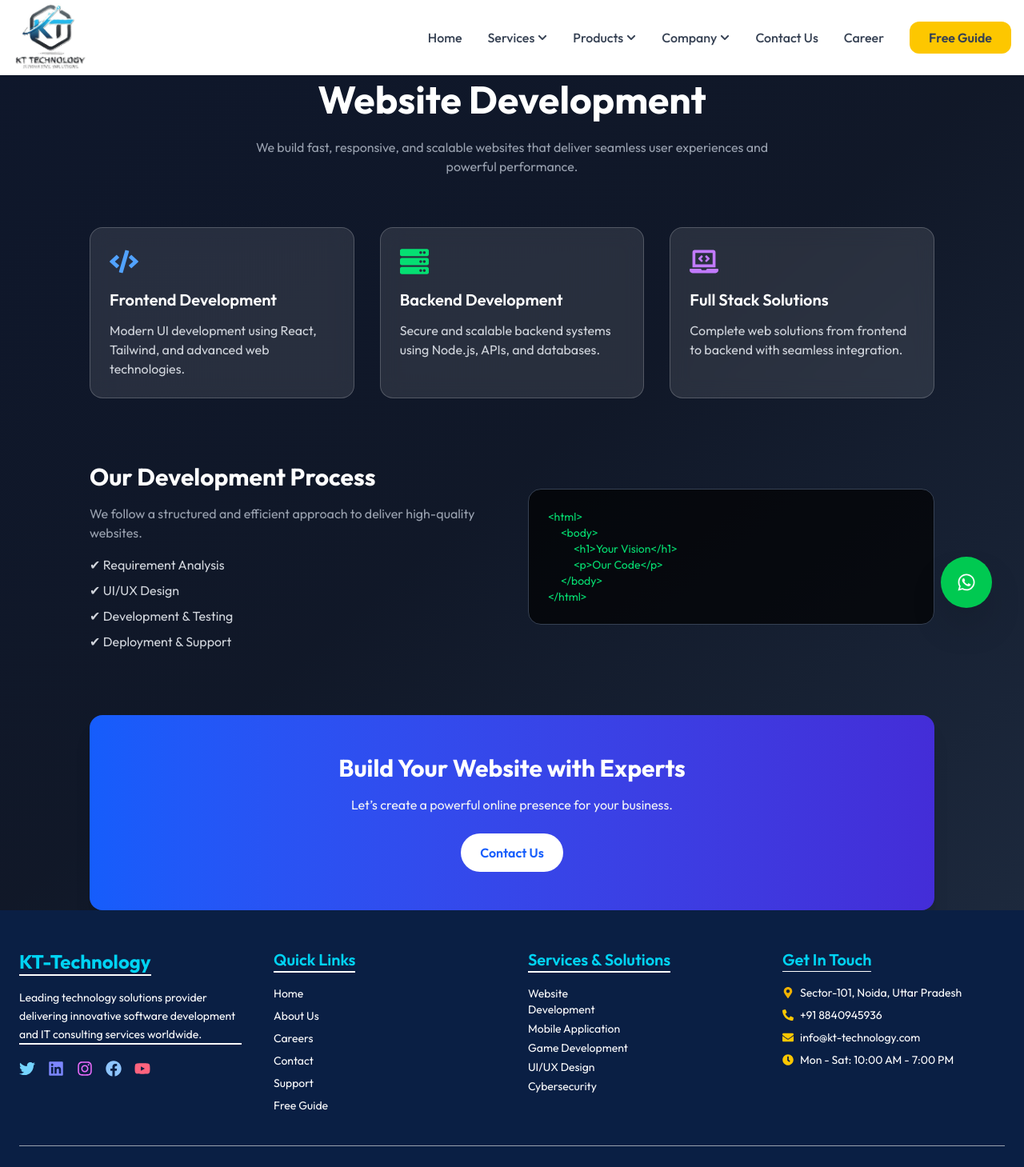
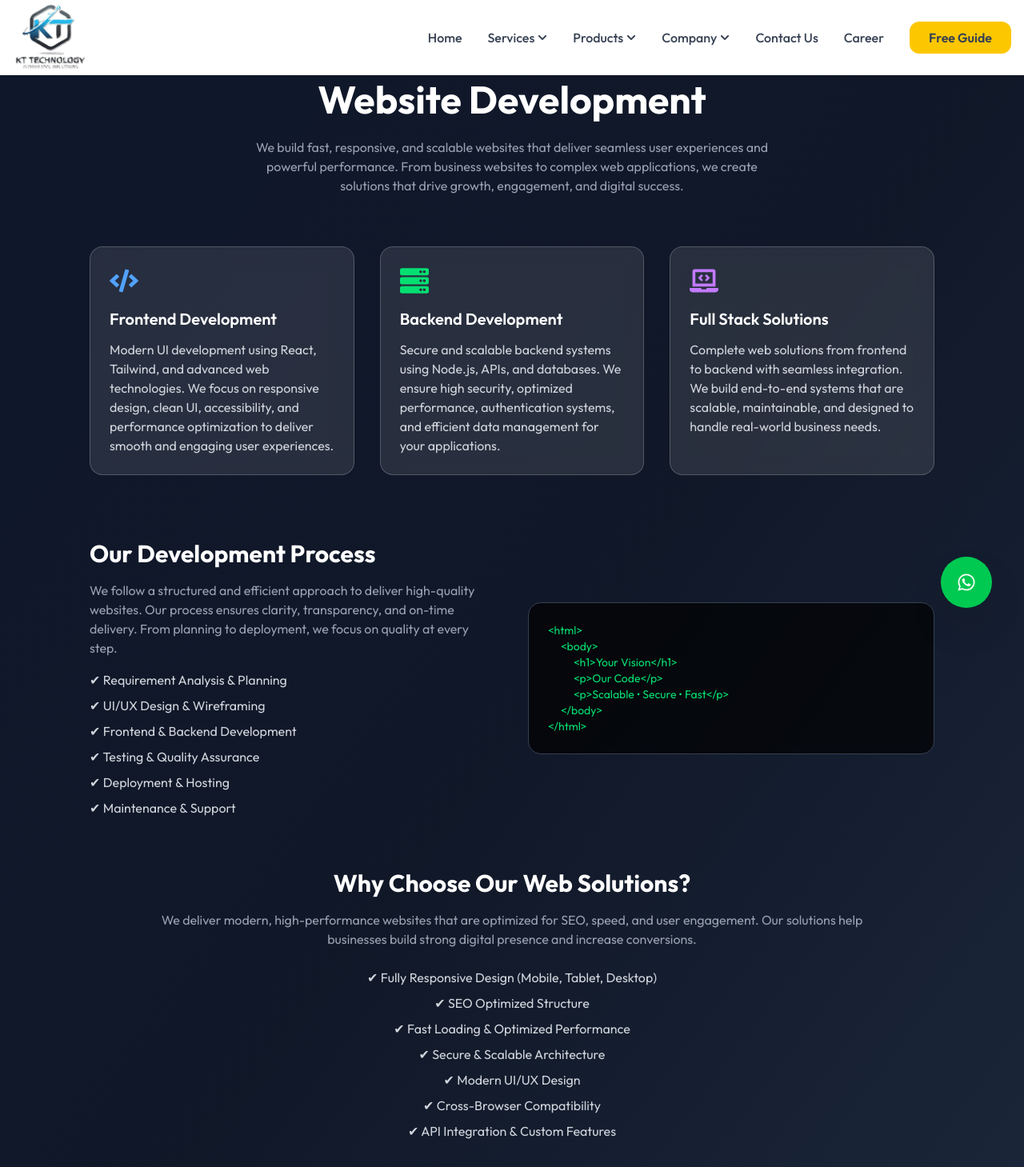
Before and after one commit to kushwaha-sapna/kt-frontend, a React (Vite) app: page /website-development in a window 1280 px wide. Shown: the top 1459 px of the page at 80% size. Built offline with nearby package versions, Linux system fonts and the light colour scheme.

Commit message:
Updation

```diff
--- a/src/Pages/WebsiteDevelopment.jsx
+++ b/src/Pages/WebsiteDevelopment.jsx
@@ -1,6 +1,3 @@
-
-
-
 import React from "react";
 import { Link } from "react-router-dom";
 import { FaCode, FaLaptopCode, FaServer } from "react-icons/fa";
@@ -20,7 +17,9 @@ const WebsiteDevelopment = () => {
 
           <p className="text-gray-400 max-w-2xl mx-auto">
             We build fast, responsive, and scalable websites that deliver
-            seamless user experiences and powerful performance.
+            seamless user experiences and powerful performance. From business
+            websites to complex web applications, we create solutions that
+            drive growth, engagement, and digital success.
           </p>
         </div>
 
@@ -35,6 +34,8 @@ const WebsiteDevelopment = () => {
             </h3>
             <p className="text-gray-300">
               Modern UI development using React, Tailwind, and advanced web technologies.
+              We focus on responsive design, clean UI, accessibility, and performance optimization
+              to deliver smooth and engaging user experiences.
             </p>
           </div>
 
@@ -46,6 +47,8 @@ const WebsiteDevelopment = () => {
             </h3>
             <p className="text-gray-300">
               Secure and scalable backend systems using Node.js, APIs, and databases.
+              We ensure high security, optimized performance, authentication systems,
+              and efficient data management for your applications.
             </p>
           </div>
 
@@ -57,6 +60,8 @@ const WebsiteDevelopment = () => {
             </h3>
             <p className="text-gray-300">
               Complete web solutions from frontend to backend with seamless integration.
+              We build end-to-end systems that are scalable, maintainable, and
+              designed to handle real-world business needs.
             </p>
           </div>
 
@@ -72,13 +77,17 @@ const WebsiteDevelopment = () => {
             </h2>
             <p className="text-gray-400 mb-4">
               We follow a structured and efficient approach to deliver high-quality websites.
+              Our process ensures clarity, transparency, and on-time delivery.
+              From planning to deployment, we focus on quality at every step.
             </p>
 
             <ul className="space-y-2 text-gray-300">
-              <li>✔ Requirement Analysis</li>
-              <li>✔ UI/UX Design</li>
-              <li>✔ Development & Testing</li>
-              <li>✔ Deployment & Support</li>
+              <li>✔ Requirement Analysis & Planning</li>
+              <li>✔ UI/UX Design & Wireframing</li>
+              <li>✔ Frontend & Backend Development</li>
+              <li>✔ Testing & Quality Assurance</li>
+              <li>✔ Deployment & Hosting</li>
+              <li>✔ Maintenance & Support</li>
             </ul>
           </div>
 
@@ -88,10 +97,34 @@ const WebsiteDevelopment = () => {
             <p className="ml-4">{`<body>`}</p>
             <p className="ml-8">{`<h1>Your Vision</h1>`}</p>
             <p className="ml-8">{`<p>Our Code</p>`}</p>
+            <p className="ml-8">{`<p>Scalable • Secure • Fast</p>`}</p>
             <p className="ml-4">{`</body>`}</p>
             <p>{`</html>`}</p>
           </div>
 
+        </div>
+
+        {/* Added Content Section (NEW - same structure style) */}
+        <div className="mt-16 text-center max-w-4xl mx-auto">
+          <h2 className="text-2xl md:text-3xl font-bold mb-4">
+            Why Choose Our Web Solutions?
+          </h2>
+
+          <p className="text-gray-400 mb-6">
+            We deliver modern, high-performance websites that are optimized for SEO,
+            speed, and user engagement. Our solutions help businesses build strong
+            digital presence and increase conversions.
+          </p>
+
+          <ul className="text-gray-300 space-y-2">
+            <li>✔ Fully Responsive Design (Mobile, Tablet, Desktop)</li>
+            <li>✔ SEO Optimized Structure</li>
+            <li>✔ Fast Loading & Optimized Performance</li>
+            <li>✔ Secure & Scalable Architecture</li>
+            <li>✔ Modern UI/UX Design</li>
+            <li>✔ Cross-Browser Compatibility</li>
+            <li>✔ API Integration & Custom Features</li>
+          </ul>
         </div>
 
         {/* CTA Section */}
@@ -100,7 +133,8 @@ const WebsiteDevelopment = () => {
             Build Your Website with Experts
           </h2>
           <p className="mb-6 text-gray-100">
-            Let’s create a powerful online presence for your business.
+            Transform your ideas into a powerful digital presence with our expert team.
+            We design and develop websites that are fast, modern, and built for growth.
           </p>
 
           <Link
```
